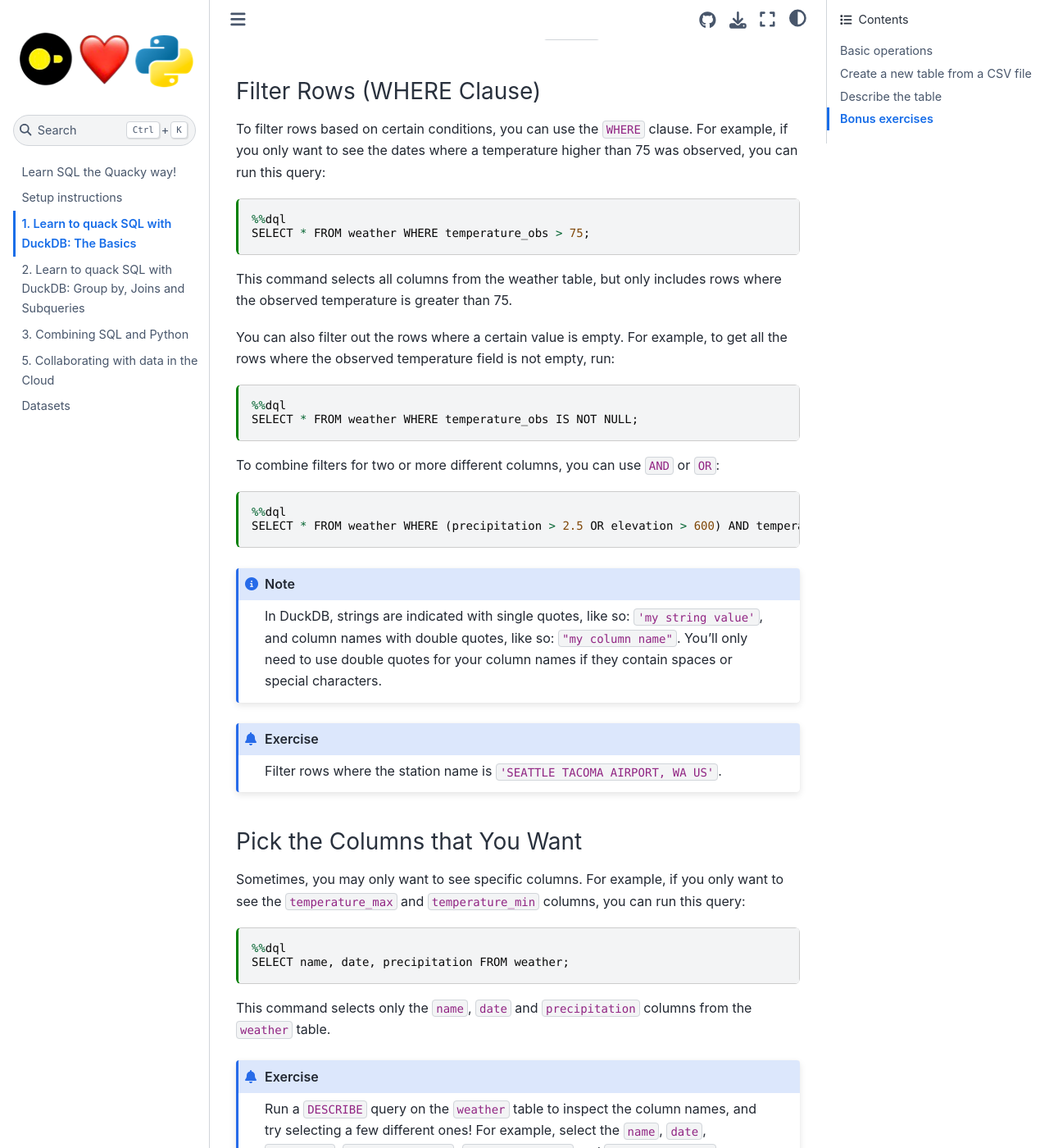
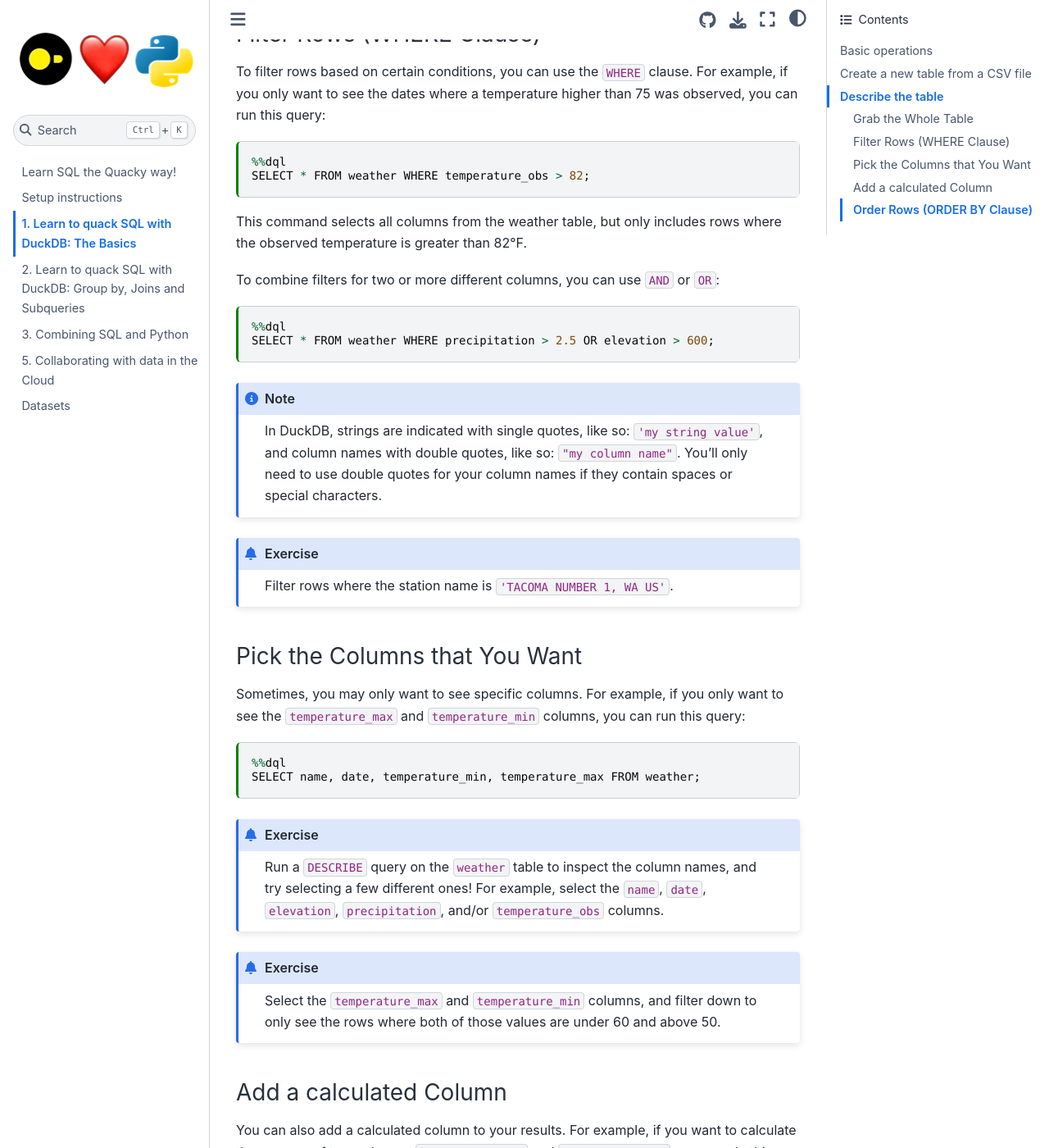
Before and after one commit to MotherDuck-Open-Source/sql-tutorial, a Jupyter Book: the page built from intro-sql-1.md, in a window 1280 px wide and 1400 px high, scrolled down 1891 px. Shown: the whole window at 82% size. Built offline with Jupyter Book 1.0.4 settings and Sphinx 7.4.7 and the Sphinx Book theme 1.1.4, drawn with Linux system fonts in a browser that asks for light colours; some of the changed text lies outside the part shown.

Commit message:
update chapter 1

````diff
--- a/intro-sql-1.md
+++ b/intro-sql-1.md
@@ -37,9 +37,9 @@
 
 To download the dataset directly from GitHub, run:
 
-```{code-cell}
+<!-- ```{code-cell}
 !wget https://raw.githubusercontent.com/MotherDuck-Open-Source/sql-tutorial/main/data/washington_weather.csv -q
-```
+``` -->
 
 ## Create a new table from a CSV file
 
@@ -84,23 +84,16 @@
 
 ```{code-cell}
 %%dql
-SELECT * FROM weather WHERE temperature_obs > 75;
+SELECT * FROM weather WHERE temperature_obs > 82;
 ```
 
-This command selects all columns from the weather table, but only includes rows where the observed temperature is greater than 75.
-
-You can also filter out the rows where a certain value is empty. For example, to get all the rows where the observed temperature field is not empty, run:
-
-```{code-cell}
-%%dql
-SELECT * FROM weather WHERE temperature_obs IS NOT NULL;
-```
+This command selects all columns from the weather table, but only includes rows where the observed temperature is greater than 82°F.
 
 To combine filters for two or more different columns, you can use `AND` or `OR`:
 
 ```{code-cell}
 %%dql
-SELECT * FROM weather WHERE (precipitation > 2.5 OR elevation > 600) AND temperature_obs IS NOT NULL;
+SELECT * FROM weather WHERE precipitation > 2.5 OR elevation > 600;
 ```
 
 ```{note}
@@ -108,7 +101,7 @@
 ```
 
 ```{admonition} Exercise
-Filter rows where the station name is `'SEATTLE TACOMA AIRPORT, WA US'`.
+Filter rows where the station name is `'TACOMA NUMBER 1, WA US'`.
 ```
 
 
@@ -118,17 +111,15 @@
 
 ```{code-cell}
 %%dql
-SELECT name, date, precipitation FROM weather;
-```
-
-This command selects only the `name`, `date` and `precipitation` columns from the `weather` table.
-
-```{admonition} Exercise
-Run a `DESCRIBE` query on the `weather` table to inspect the column names, and try selecting a few different ones! For example, select the `name`, `date`, `elevation`, `temperature_max`, `temperature_min` and `temperature_obs` columns.
+SELECT name, date, temperature_min, temperature_max FROM weather;
 ```
 
 ```{admonition} Exercise
-Select the `temperature_max` and `temperature_min` columns, and filter down to only see the rows where both of those columns are not empty.
+Run a `DESCRIBE` query on the `weather` table to inspect the column names, and try selecting a few different ones! For example, select the `name`, `date`, `elevation`, `precipitation`, and/or `temperature_obs` columns.
+```
+
+```{admonition} Exercise
+Select the `temperature_max` and `temperature_min` columns, and filter down to only see the rows where both of those values are under 60 and above 50.
 ```
 
 ### Add a calculated Column
@@ -138,14 +129,17 @@
 ```{code-cell}
 %%dql
 SELECT name, date, (temperature_max + temperature_min) / 2 AS median_temperature
-FROM weather
-WHERE temperature_min IS NOT NULL AND temperature_max IS NOT NULL;
+FROM weather;
 ```
 
 This command creates a new column called `median_temperature` that contains the average of `temperature_min` and `temperature_max`.
 
 ```{admonition} Exercise
 Add a new calculated column called `temperature_range` that gets the difference between `temperature_max` and `temperature_min` columns.
+```
+
+```{admonition} Exercise
+Create a new calculated column, `temperature_obs_celcius`, that converts the observed temperature to °C using the equation: `(32°F − 32) × 5/9 = 0°C`.
 ```
 
 ### Order Rows (ORDER BY Clause)
@@ -155,22 +149,15 @@
 %%dql
 SELECT name, date, precipitation, (temperature_max + temperature_min) / 2 AS median_temperature
 FROM weather
-WHERE temperature_min IS NOT NULL AND temperature_max IS NOT NULL AND precipitation is not NULL
 ORDER BY precipitation DESC;
 ```
 
 This command sorts the rows by the `precipitation` column in descending order.
 
 ```{admonition} Exercise
-Use the query you created in the previous exercise and order the rows by `precipitation` in descending order.
-```
-
-## Bonus exercises
-
-```{admonition} Exercise
-Create a new calculated column, `temperature_obs_celcius`, that converts the observed temperature to °C using the equation: `(32°F − 32) × 5/9 = 0°C`.
+Use the query you created in the previous exercise and order the rows by `precipitation` in ascending order.
 ```
 
 ```{admonition} Exercise
-Find the station name and date when the lowest temperature of 21°F was reported.
+Get the station `name`, `date`, `temperature_obs` and `precipitation`, and sort the table such that the row with the lowest temperature observed is at the top of the result table.
 ```
````
Also changed, not shown: 1 other file.
